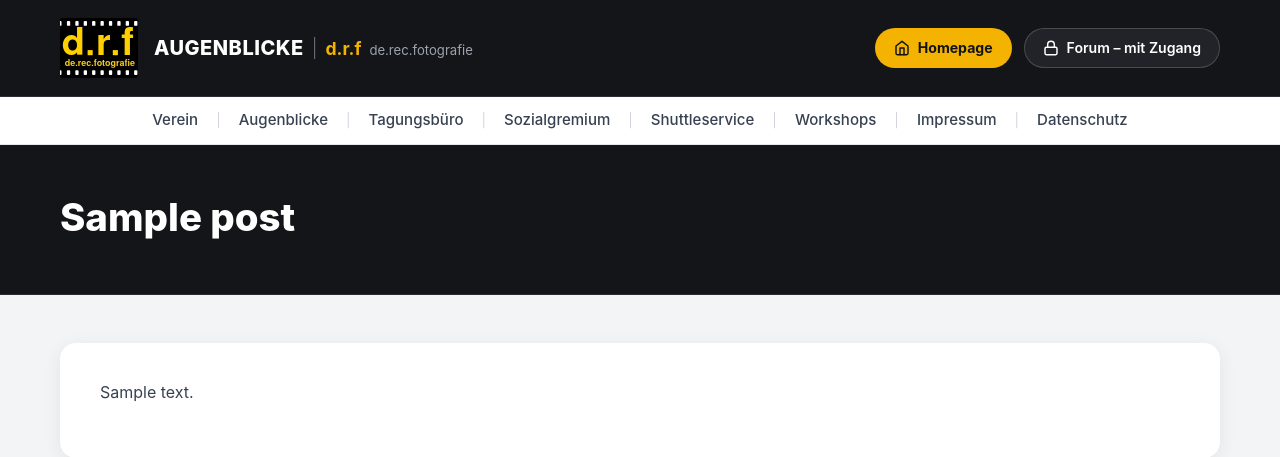
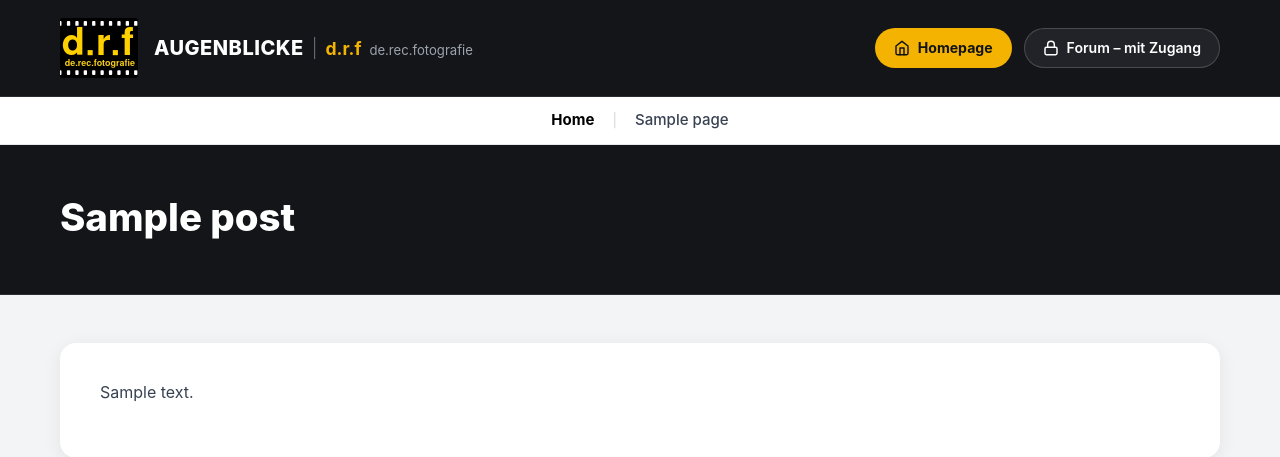
Before and after one commit to ichbinboese/drf-forum-wordpress, a WordPress theme: template wordpress/wp-content/themes/drf-augenblicke/page.php in a window 1280 px wide. Shown: the top 457 px of the page. Run offline with PHP 8.4 and a stand-in for WordPress, Linux system fonts and the light colour scheme; the site name, menu and one post (Sample post) are stand-ins, and other content is empty.

Commit message:
feat(header): switch desktop & mobile navigation to dynamic wp_nav_menu (primary-menu)

```diff
--- a/wordpress/wp-content/themes/drf-augenblicke/assets/css/theme.css
+++ b/wordpress/wp-content/themes/drf-augenblicke/assets/css/theme.css
@@ -301,25 +301,79 @@ img {
   margin: 0;
 }
 
+.subnav-menu > li,
 .subnav-item {
+  position: relative;
   display: flex;
   align-items: center;
 }
 
+.subnav-menu > li + li:not(.subnav-divider)::before {
+  content: "|";
+  color: #d1d5db;
+  font-size: 0.85rem;
+  user-select: none;
+}
+
+.subnav-menu > li > a,
 .subnav-link {
   display: inline-block;
   padding: 12px 18px;
   font-size: 0.94rem;
   font-weight: 500;
   color: #374151;
+  text-decoration: none;
   transition: color 0.15s ease;
 }
 
+.subnav-menu > li > a:hover,
 .subnav-link:hover,
+.subnav-menu > li.current-menu-item > a,
+.subnav-menu > li.current_page_item > a,
+.subnav-menu > li.current-menu-ancestor > a,
 .subnav-item.current-menu-item .subnav-link,
 .subnav-item.active .subnav-link {
   color: #000000;
   font-weight: 700;
+}
+
+/* Desktop Dropdown Sub-Menu Support (WordPress Menüs) */
+.subnav-menu .sub-menu {
+  display: none;
+  position: absolute;
+  top: 100%;
+  left: 0;
+  min-width: 210px;
+  background: #ffffff;
+  border: 1px solid var(--color-border-subtle);
+  border-radius: var(--radius-md);
+  box-shadow: 0 10px 25px rgba(0, 0, 0, 0.12);
+  list-style: none;
+  padding: 6px 0;
+  margin: 0;
+  z-index: 150;
+}
+
+.subnav-menu > li:hover > .sub-menu,
+.subnav-menu > li:focus-within > .sub-menu {
+  display: block;
+}
+
+.subnav-menu .sub-menu li a {
+  display: block;
+  padding: 9px 16px;
+  font-size: 0.9rem;
+  font-weight: 500;
+  color: #374151;
+  text-decoration: none;
+  white-space: nowrap;
+}
+
+.subnav-menu .sub-menu li a:hover,
+.subnav-menu .sub-menu li.current-menu-item > a {
+  background-color: #f9fafb;
+  color: #000000;
+  font-weight: 600;
 }
 
 .subnav-divider {
@@ -359,6 +413,7 @@ img {
   margin: 0;
 }
 
+.mobile-nav-list li a,
 .mobile-nav-item a {
   display: flex;
   align-items: center;
@@ -367,18 +422,35 @@ img {
   font-size: 0.92rem;
   font-weight: 500;
   color: #1f2937;
+  text-decoration: none;
   border-bottom: 1px solid #f3f4f6;
 }
 
+.mobile-nav-list > li:last-child > a,
 .mobile-nav-item:last-child a {
   border-bottom: none;
 }
 
+.mobile-nav-list li a:hover,
+.mobile-nav-list li.current-menu-item > a,
 .mobile-nav-item a:hover {
   background-color: #f9fafb;
   color: var(--color-primary-active);
 }
 
+.mobile-nav-list .sub-menu {
+  list-style: none;
+  padding: 0;
+  margin: 0;
+  background: #f9fafb;
+}
+
+.mobile-nav-list .sub-menu li a {
+  padding-left: 32px;
+  font-size: 0.88rem;
+}
+
+.mobile-nav-list svg,
 .mobile-nav-item svg {
   width: 18px;
   height: 18px;
--- a/wordpress/wp-content/themes/drf-augenblicke/header.php
+++ b/wordpress/wp-content/themes/drf-augenblicke/header.php
@@ -51,56 +51,29 @@
 
         <!-- Mobile Navigation Panel (Dropdown) -->
         <div class="mobile-nav-panel" id="mobileNavPanel">
-            <ul class="mobile-nav-list">
-                <li class="mobile-nav-item">
-                    <a href="<?php echo esc_url(home_url('/verein/')); ?>">
-                        <?php echo drf_get_icon('users'); ?>
-                        <span>Verein</span>
-                    </a>
-                </li>
-                <li class="mobile-nav-item">
-                    <a href="<?php echo esc_url(home_url('/augenblicke/')); ?>">
-                        <?php echo drf_get_icon('camera'); ?>
-                        <span>Augenblicke</span>
-                    </a>
-                </li>
-                <li class="mobile-nav-item">
-                    <a href="<?php echo esc_url(home_url('/tagungsbuero/')); ?>">
-                        <?php echo drf_get_icon('calendar'); ?>
-                        <span>Tagungsbüro</span>
-                    </a>
-                </li>
-                <li class="mobile-nav-item">
-                    <a href="<?php echo esc_url(home_url('/sozialgremium/')); ?>">
-                        <?php echo drf_get_icon('users'); ?>
-                        <span>Sozialgremium</span>
-                    </a>
-                </li>
-                <li class="mobile-nav-item">
-                    <a href="<?php echo esc_url(home_url('/shuttleservice/')); ?>">
-                        <?php echo drf_get_icon('bus'); ?>
-                        <span>Shuttleservice</span>
-                    </a>
-                </li>
-                <li class="mobile-nav-item">
-                    <a href="<?php echo esc_url(home_url('/workshops/')); ?>">
-                        <?php echo drf_get_icon('camera'); ?>
-                        <span>Workshops</span>
-                    </a>
-                </li>
-                <li class="mobile-nav-item">
-                    <a href="<?php echo esc_url(home_url('/impressum/')); ?>">
-                        <?php echo drf_get_icon('lock'); ?>
-                        <span>Impressum</span>
-                    </a>
-                </li>
-                <li class="mobile-nav-item">
-                    <a href="<?php echo esc_url(home_url('/datenschutz/')); ?>">
-                        <?php echo drf_get_icon('lock'); ?>
-                        <span>Datenschutz</span>
-                    </a>
-                </li>
-            </ul>
+            <?php
+            if (has_nav_menu('primary-menu')) {
+                wp_nav_menu([
+                    'theme_location' => 'primary-menu',
+                    'container'      => false,
+                    'menu_class'     => 'mobile-nav-list',
+                    'depth'          => 2,
+                ]);
+            } else {
+                ?>
+                <ul class="mobile-nav-list">
+                    <li class="mobile-nav-item"><a href="<?php echo esc_url(home_url('/verein/')); ?>"><span>Verein</span></a></li>
+                    <li class="mobile-nav-item"><a href="<?php echo esc_url(home_url('/augenblicke/')); ?>"><span>Augenblicke</span></a></li>
+                    <li class="mobile-nav-item"><a href="<?php echo esc_url(home_url('/tagungsbuero/')); ?>"><span>Tagungsbüro</span></a></li>
+                    <li class="mobile-nav-item"><a href="<?php echo esc_url(home_url('/sozialgremium/')); ?>"><span>Sozialgremium</span></a></li>
+                    <li class="mobile-nav-item"><a href="<?php echo esc_url(home_url('/shuttleservice/')); ?>"><span>Shuttleservice</span></a></li>
+                    <li class="mobile-nav-item"><a href="<?php echo esc_url(home_url('/workshops/')); ?>"><span>Workshops</span></a></li>
+                    <li class="mobile-nav-item"><a href="<?php echo esc_url(home_url('/impressum/')); ?>"><span>Impressum</span></a></li>
+                    <li class="mobile-nav-item"><a href="<?php echo esc_url(home_url('/datenschutz/')); ?>"><span>Datenschutz</span></a></li>
+                </ul>
+                <?php
+            }
+            ?>
         </div>
     </div>
 </header>
@@ -120,38 +93,28 @@
 <!-- 2. Desktop Sub Navigation Bar (White Submenu) -->
 <nav class="site-subnav" aria-label="<?php esc_attr_e('Hauptnavigation', 'drf-augenblicke'); ?>">
     <div class="container">
-        <ul class="subnav-menu">
-            <li class="subnav-item <?php echo is_page('verein') ? 'active' : ''; ?>">
-                <a href="<?php echo esc_url(home_url('/verein/')); ?>" class="subnav-link">Verein</a>
-            </li>
-            <li class="subnav-divider">|</li>
-            <li class="subnav-item <?php echo is_page('augenblicke') ? 'active' : ''; ?>">
-                <a href="<?php echo esc_url(home_url('/augenblicke/')); ?>" class="subnav-link">Augenblicke</a>
-            </li>
-            <li class="subnav-divider">|</li>
-            <li class="subnav-item <?php echo is_page('tagungsbuero') ? 'active' : ''; ?>">
-                <a href="<?php echo esc_url(home_url('/tagungsbuero/')); ?>" class="subnav-link">Tagungsbüro</a>
-            </li>
-            <li class="subnav-divider">|</li>
-            <li class="subnav-item <?php echo is_page('sozialgremium') ? 'active' : ''; ?>">
-                <a href="<?php echo esc_url(home_url('/sozialgremium/')); ?>" class="subnav-link">Sozialgremium</a>
-            </li>
-            <li class="subnav-divider">|</li>
-            <li class="subnav-item <?php echo is_page('shuttleservice') ? 'active' : ''; ?>">
-                <a href="<?php echo esc_url(home_url('/shuttleservice/')); ?>" class="subnav-link">Shuttleservice</a>
-            </li>
-            <li class="subnav-divider">|</li>
-            <li class="subnav-item <?php echo is_page('workshops') ? 'active' : ''; ?>">
-                <a href="<?php echo esc_url(home_url('/workshops/')); ?>" class="subnav-link">Workshops</a>
-            </li>
-            <li class="subnav-divider">|</li>
-            <li class="subnav-item <?php echo is_page('impressum') ? 'active' : ''; ?>">
-                <a href="<?php echo esc_url(home_url('/impressum/')); ?>" class="subnav-link">Impressum</a>
-            </li>
-            <li class="subnav-divider">|</li>
-            <li class="subnav-item <?php echo is_page('datenschutz') ? 'active' : ''; ?>">
-                <a href="<?php echo esc_url(home_url('/datenschutz/')); ?>" class="subnav-link">Datenschutz</a>
-            </li>
-        </ul>
+        <?php
+        if (has_nav_menu('primary-menu')) {
+            wp_nav_menu([
+                'theme_location' => 'primary-menu',
+                'container'      => false,
+                'menu_class'     => 'subnav-menu',
+                'depth'          => 2,
+            ]);
+        } else {
+            ?>
+            <ul class="subnav-menu">
+                <li class="subnav-item <?php echo is_page('verein') ? 'active' : ''; ?>"><a href="<?php echo esc_url(home_url('/verein/')); ?>" class="subnav-link">Verein</a></li>
+                <li class="subnav-item <?php echo is_page('augenblicke') ? 'active' : ''; ?>"><a href="<?php echo esc_url(home_url('/augenblicke/')); ?>" class="subnav-link">Augenblicke</a></li>
+                <li class="subnav-item <?php echo is_page('tagungsbuero') ? 'active' : ''; ?>"><a href="<?php echo esc_url(home_url('/tagungsbuero/')); ?>" class="subnav-link">Tagungsbüro</a></li>
+                <li class="subnav-item <?php echo is_page('sozialgremium') ? 'active' : ''; ?>"><a href="<?php echo esc_url(home_url('/sozialgremium/')); ?>" class="subnav-link">Sozialgremium</a></li>
+                <li class="subnav-item <?php echo is_page('shuttleservice') ? 'active' : ''; ?>"><a href="<?php echo esc_url(home_url('/shuttleservice/')); ?>" class="subnav-link">Shuttleservice</a></li>
+                <li class="subnav-item <?php echo is_page('workshops') ? 'active' : ''; ?>"><a href="<?php echo esc_url(home_url('/workshops/')); ?>" class="subnav-link">Workshops</a></li>
+                <li class="subnav-item <?php echo is_page('impressum') ? 'active' : ''; ?>"><a href="<?php echo esc_url(home_url('/impressum/')); ?>" class="subnav-link">Impressum</a></li>
+                <li class="subnav-item <?php echo is_page('datenschutz') ? 'active' : ''; ?>"><a href="<?php echo esc_url(home_url('/datenschutz/')); ?>" class="subnav-link">Datenschutz</a></li>
+            </ul>
+            <?php
+        }
+        ?>
     </div>
 </nav>
```
